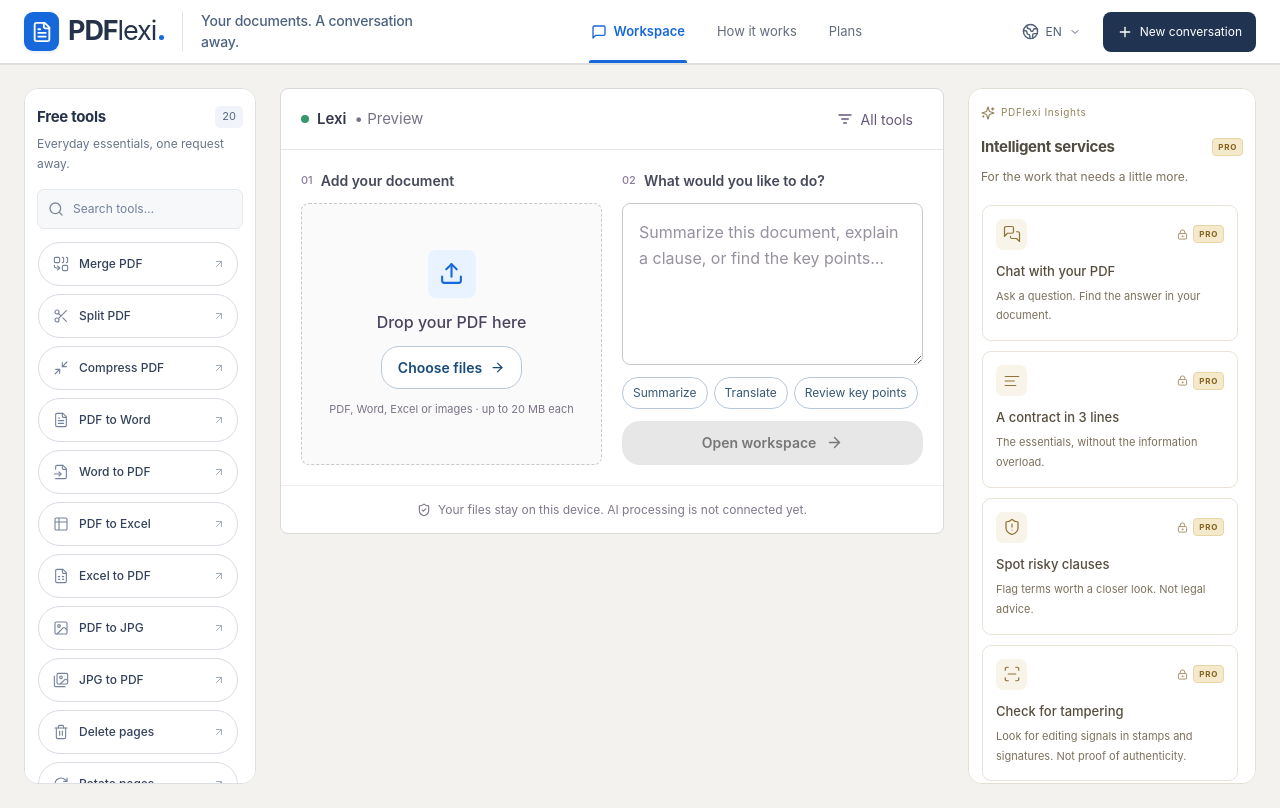
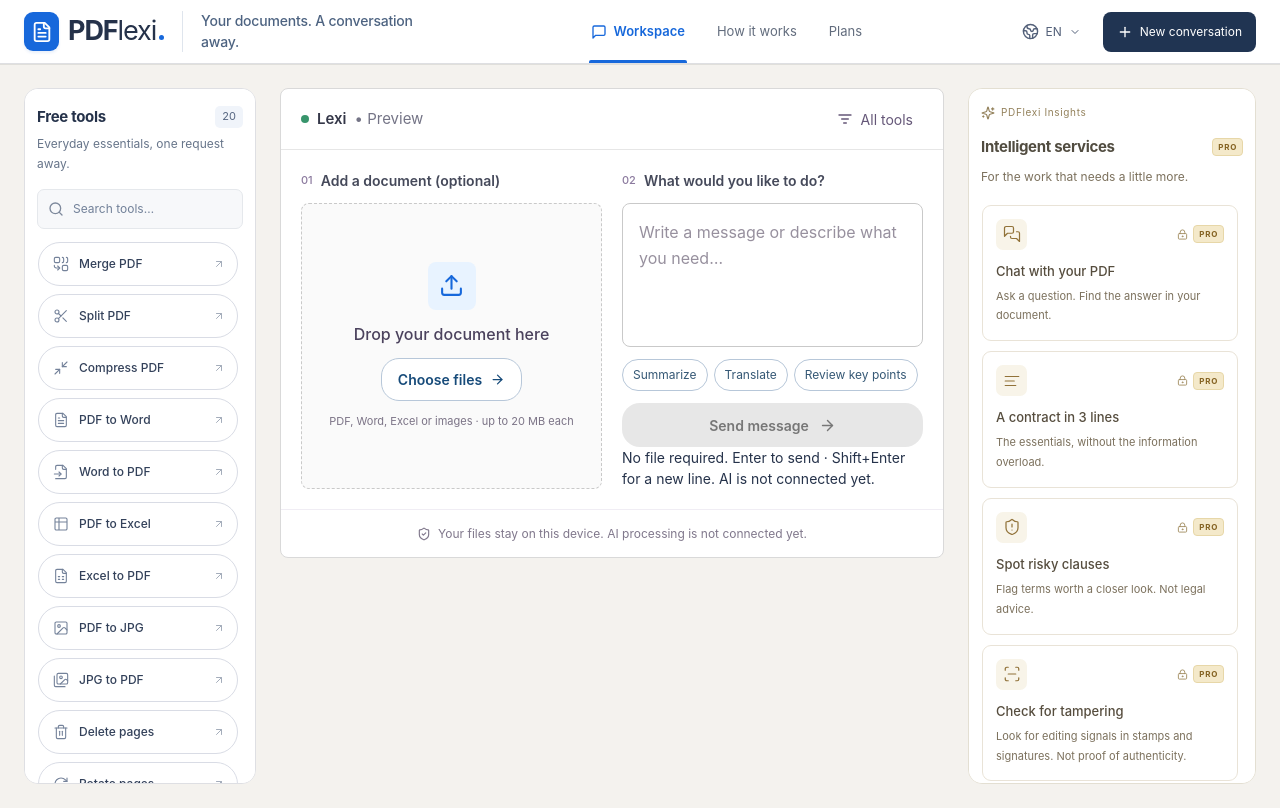
Before and after one commit to MIKASSO1/pdflexi, a React (Vite) app: page / in a window 1280 px wide. Built offline with nearby package versions, Linux system fonts and the light colour scheme.

Commit message:
Update StartCard.tsx

```diff
--- a/src/components/StartCard.tsx
+++ b/src/components/StartCard.tsx
@@ -1,4 +1,4 @@
-import { lazy, Suspense } from "react";
+import { lazy, Suspense, useLayoutEffect } from "react";
 import {
   ArrowRight,
   FilePlus2,
@@ -14,7 +14,9 @@
 import type { Copy } from "../data/copy";
 import { startCopy } from "../data/editor";
 import { formatBytes } from "../lib/files.mjs";
+
 const PdfThumbnail = lazy(() => import("./PdfThumbnail"));
+
 export function StartCard({
   locale,
   t,
@@ -50,21 +52,82 @@
   demo: () => void;
   inputRef: React.RefObject<HTMLTextAreaElement | null>;
 }) {
-  const s = startCopy[locale],
-    first = files.find((file) => file.id === selectedId) || files[0];
+  const labels = {
+    en: {
+      upload: "Add a document (optional)",
+      drop: "Drop your document here",
+      placeholder: "Write a message or describe what you need…",
+      send: "Send message",
+      messageHint:
+        "No file required. Enter to send · Shift+Enter for a new line. AI is not connected yet.",
+    },
+    ar: {
+      upload: "أضف مستندًا (اختياري)",
+      drop: "اسحب مستندك هنا",
+      placeholder: "اكتب رسالة أو صف ما تحتاجه…",
+      send: "إرسال الرسالة",
+      messageHint:
+        "الملف اختياري. Enter للإرسال وShift+Enter لسطر جديد. الذكاء الاصطناعي غير متصل بعد.",
+    },
+    fr: {
+      upload: "Ajoutez un document (facultatif)",
+      drop: "Déposez votre document ici",
+      placeholder: "Écrivez un message ou décrivez votre besoin…",
+      send: "Envoyer le message",
+      messageHint:
+        "Fichier facultatif. Entrée pour envoyer · Maj+Entrée pour une nouvelle ligne. IA non connectée.",
+    },
+  };
+
+  const s = { ...startCopy[locale], ...labels[locale] };
+
+  const first =
+    files.find((file) => file.id === selectedId) || files[0];
+
+  useLayoutEffect(() => {
+    const input = inputRef.current;
+    if (!input) return;
+
+    const resize = () => {
+      const minimum = draft.length ? 240 : 144;
+
+      input.style.minHeight = `${minimum}px`;
+      input.style.height = "0px";
+      input.style.height = `${Math.min(
+        400,
+        Math.max(minimum, input.scrollHeight),
+      )}px`;
+
+      input.style.overflowY =
+        input.scrollHeight > 400 ? "auto" : "hidden";
+    };
+
+    resize();
+
+    window.addEventListener("resize", resize);
+
+    return () => window.removeEventListener("resize", resize);
+  }, [inputRef, draft, locale]);
+
   return (
-    <div className="start-screen" dir={locale === "ar" ? "rtl" : "ltr"}>
+    <div
+      className="start-screen"
+      dir={locale === "ar" ? "rtl" : "ltr"}
+    >
       <div className="start-intro">
         <span className="start-eyebrow">
-          <Sparkles size={16} /> PDFlexi Workspace
+          <Sparkles size={16} />
+          PDFlexi Workspace
         </span>
         <h1>{s.title}</h1>
         <p>{s.lead}</p>
       </div>
+
       <section className="start-card" aria-label={t.workspace}>
         <div className="start-card-heading">
           <span>
-            <span className="ready-dot" /> Lexi{" "}
+            <span className="ready-dot" />
+            Lexi{" "}
             <span className="start-preview-label">
               •{" "}
               {locale === "ar"
@@ -74,15 +137,21 @@
                   : "Preview"}
             </span>
           </span>
+
           <button onClick={tools}>
             <ListFilter size={16} />
             {s.tools}
           </button>
         </div>
+
         {errors.length > 0 && (
-          <div className="file-errors start-file-errors" role="alert">
+          <div
+            className="file-errors start-file-errors"
+            role="alert"
+          >
             <div>
               <strong>{t.fileErrorTitle}</strong>
+
               <button
                 className="icon-button"
                 aria-label={t.close}
@@ -91,6 +160,7 @@
                 <X size={16} />
               </button>
             </div>
+
             <ul>
               {errors.map((error, i) => (
                 <li key={i}>{error}</li>
@@ -98,69 +168,112 @@
             </ul>
           </div>
         )}
-        <div className="start-columns">
+
+        <div
+          className={`start-columns ${
+            draft.length ? "is-composing" : ""
+          }`}
+        >
           <div className="start-upload">
             <h2>
               <span>01</span>
               {s.upload}
             </h2>
-            <div className={`start-dropzone ${first ? "has-file" : ""}`}>
+
+            <div
+              className={`start-dropzone ${
+                first ? "has-file" : ""
+              }`}
+            >
               {!first ? (
-                <button className="start-drop-button" onClick={upload}>
+                <button
+                  className="start-drop-button"
+                  onClick={upload}
+                >
                   <span className="start-upload-icon">
                     <Upload size={25} />
                   </span>
+
                   <strong>{s.drop}</strong>
+
                   <span className="start-browse">
                     {s.browse}
                     <ArrowRight size={15} />
                   </span>
+
                   <small>{s.formats}</small>
                 </button>
               ) : (
                 <>
                   <div className="start-file-preview">
                     {first.kind === "pdf" ? (
-                      <Suspense fallback={<FileText size={30} />}>
+                      <Suspense
+                        fallback={<FileText size={30} />}
+                      >
                         <PdfThumbnail
                           key={first.id}
                           file={first.file}
                           label={first.file.name}
                         />
                       </Suspense>
-                    ) : ["png", "jpg", "jpeg"].includes(first.kind) ? (
-                      <img src={first.url} alt={first.file.name} />
+                    ) : ["png", "jpg", "jpeg"].includes(
+                        first.kind,
+                      ) ? (
+                      <img
+                        src={first.url}
+                        alt={first.file.name}
+                      />
                     ) : (
                       <FileText size={38} />
                     )}
                   </div>
+
                   <div className="start-file-details">
                     <span className="start-file-ready">
                       <ShieldCheck size={14} />
                       {s.ready}
                     </span>
+
                     <div className="start-file-list">
                       {files.map((file) => (
-                        <div className="start-file" key={file.id}>
+                        <div
+                          className="start-file"
+                          key={file.id}
+                        >
                           <button
                             className="start-file-select"
-                            onClick={() => setSelectedId(file.id)}
-                            aria-pressed={first?.id === file.id}
+                            onClick={() =>
+                              setSelectedId(file.id)
+                            }
+                            aria-pressed={
+                              first?.id === file.id
+                            }
                           >
-                            <bdi title={file.file.name}>{file.file.name}</bdi>
-                            <small>{formatBytes(file.file.size)}</small>
+                            <bdi title={file.file.name}>
+                              {file.file.name}
+                            </bdi>
+                            <small>
+                              {formatBytes(file.file.size)}
+                            </small>
                           </button>
+
                           <button
                             className="icon-button remove-file"
                             aria-label={`${t.remove}: ${file.file.name}`}
-                            onClick={() => removeFile(file.id)}
+                            onClick={() =>
+                              removeFile(file.id)
+                            }
                           >
                             <X size={15} />
                           </button>
                         </div>
                       ))}
                     </div>
-                    <button className="start-add-files" onClick={upload}>
+
+                    <button
+                      className="start-add-files"
+                      onClick={upload}
+                    >
                       <FilePlus2 size={16} />
                       {s.addMore}
                     </button>
@@ -169,57 +282,101 @@
               )}
             </div>
           </div>
+
           <form
             className="start-request"
             onSubmit={(event) => {
               event.preventDefault();
-              if (files.length) send();
+              send();
             }}
           >
             <label htmlFor="lexi-prompt">
               <span>02</span>
               {s.request}
             </label>
+
             <textarea
               ref={inputRef}
               id="lexi-prompt"
               value={draft}
-              onChange={(event) => setDraft(event.target.value)}
+              onChange={(event) =>
+                setDraft(event.target.value)
+              }
               maxLength={8000}
               rows={5}
+              style={{
+                flex: "none",
+                resize: "none",
+              }}
               placeholder={s.placeholder}
               dir="auto"
+              aria-describedby="start-message-hint"
+              onKeyDown={(event) => {
+                if (
+                  event.key === "Enter" &&
+                  !event.shiftKey &&
+                  !event.nativeEvent.isComposing
+                ) {
+                  event.preventDefault();
+                  send();
+                }
+              }}
             />
+
             <div className="start-suggestions">
               <button
                 type="button"
-                onClick={() => suggest("summarize-contract")}
+                onClick={() =>
+                  suggest("summarize-contract")
+                }
               >
                 {s.summary}
               </button>
-              <button type="button" onClick={() => suggest("translate-layout")}>
+
+              <button
+                type="button"
+                onClick={() =>
+                  suggest("translate-layout")
+                }
+              >
                 {s.translate}
               </button>
-              <button type="button" onClick={() => suggest("contract-risks")}>
+
+              <button
+                type="button"
+                onClick={() =>
+                  suggest("contract-risks")
+                }
+              >
                 {s.extract}
               </button>
             </div>
+
             <button
               type="submit"
               className="start-submit"
-              disabled={!files.length || !draft.trim()}
-              title={!files.length ? s.needFile : undefined}
+              disabled={!draft.trim()}
+              aria-describedby="start-message-hint"
             >
               {s.send}
               <ArrowRight size={17} />
             </button>
+
+            <p
+              className="start-message-hint"
+              id="start-message-hint"
+            >
+              {s.messageHint}
+            </p>
           </form>
         </div>
+
         <p className="start-privacy">
           <ShieldCheck size={14} />
           {s.local}
         </p>
       </section>
+
       <button className="start-demo-link" onClick={demo}>
         <Sparkles size={15} />
         {s.demo}
```
